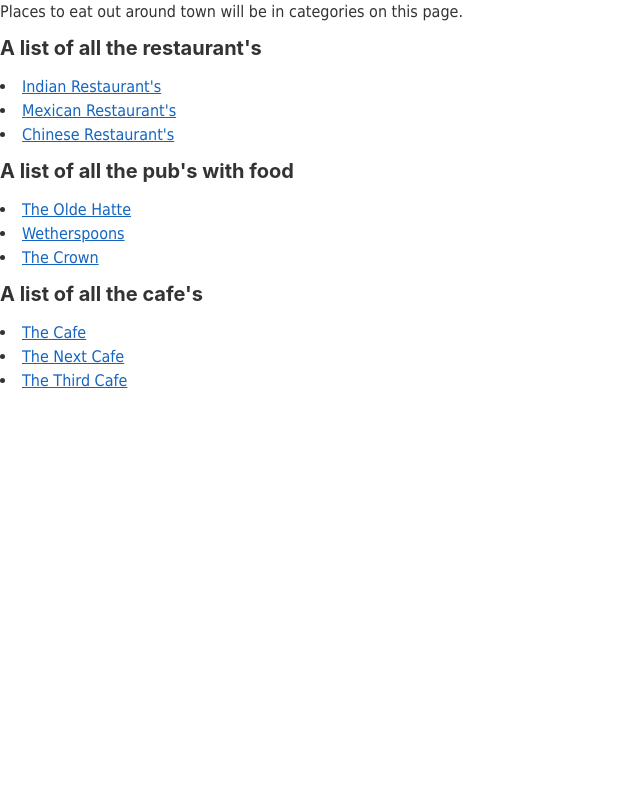
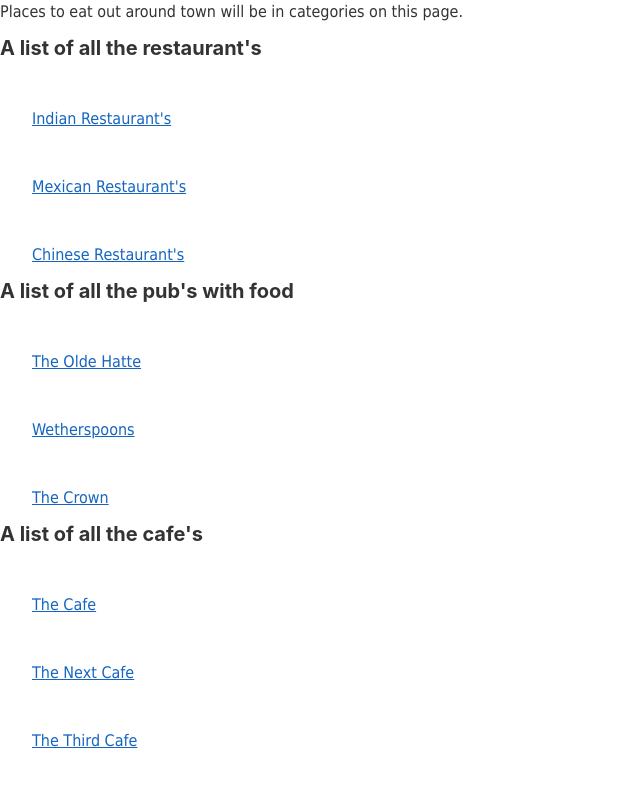
Before and after one commit to chipsandcurrysauce/chipsandcurrysauce.github.io, a Jekyll site: the page built from _pages/eating-out/index.html, in a window 1280 px wide. Shown: the top 787 px of the page, without its empty margins (0-640 px from the left). Built offline with Jekyll 4.4.1, drawn with Linux system fonts in a browser that asks for light colours.

Commit message:
Started on unique class for category loop

```diff
--- a/_includes/loop-through-category/loop.html
+++ b/_includes/loop-through-category/loop.html
@@ -1,5 +1,5 @@
 {% for eating-out in site.pages %}
   {% if eating-out.category == include.category %}
- <li><a href="{{ eating-out.url | absolute_url }}">{{ eating-out.title }}</a></li>
+ <div><p class="loopclass"><a href="{{ eating-out.url | absolute_url }}">{{ eating-out.title }}</a></p></div>
   {% endif %}
 {% endfor %}
--- a/_sass/plugins/custom/custom.scss
+++ b/_sass/plugins/custom/custom.scss
@@ -3,3 +3,4 @@
 @import 'bgimage/bgimagetext';
 @import 'cards/cards';
 @import 'flexbox-grid/flexbox-grid';
+@import 'loopclass/loopclass';
--- /dev/null
+++ b/_sass/plugins/custom/loopclass/loopclass.scss
@@ -0,0 +1,5 @@
+.loopclass {
+    padding-top: 2em;
+    padding-left: 2em;
+    padding-right: 2em;
+}
```
